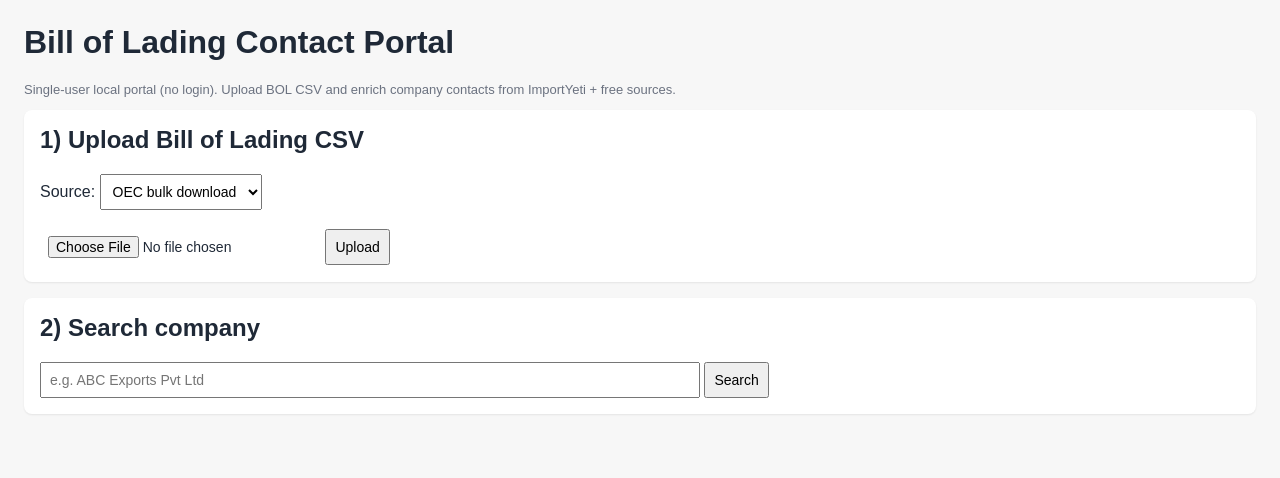
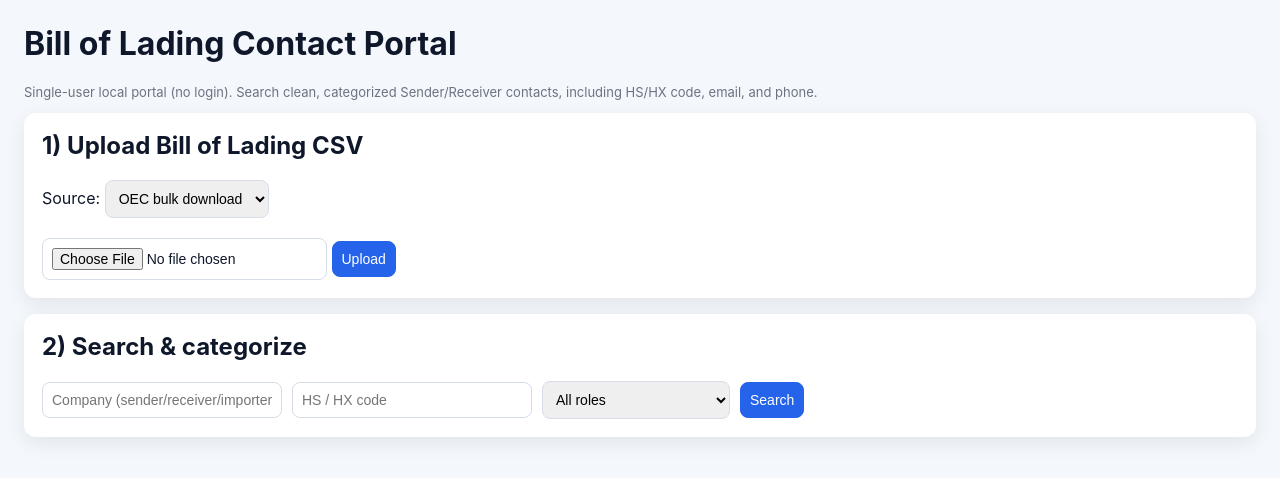
Before and after one commit to rajiv-rathod/amchaamaiprod, a Flask app: page / in a window 1280 px wide. Shown: the top 478 px of the page. Run offline with Flask 3, Linux system fonts and the light colour scheme.

Commit message:
Add categorized sender/receiver and HS code search UI
Agent-Logs-Url: https://github.com/rajiv-rathod/amchaamaiprod/sessions/596f91f9-c1d2-4597-9643-1d9085196381

Co-authored-by: rajiv-rathod <110773575+rajiv-rathod@users.noreply.github.com>

```diff
--- a/app.py
+++ b/app.py
@@ -24,7 +24,7 @@ REQUEST_TIMEOUT_SECONDS = 20
 MAX_CONTACT_VALUES = 5
 MAX_OPENCORPORATES_RESULTS = 5
 MIN_PHONE_DIGITS = 8
-MAX_COMPANIES_PER_ROW = 2
+MAX_COMPANIES_PER_ROW = 4
 DEFAULT_HEADERS = {
     "User-Agent": "Mozilla/5.0 (X11; Linux x86_64) AppleWebKit/537.36 "
     "(KHTML, like Gecko) Chrome/124.0.0.0 Safari/537.36"
@@ -52,6 +52,7 @@ def init_db() -> None:
                 consignee TEXT,
                 importer TEXT,
                 exporter TEXT,
+                hs_code TEXT,
                 origin_port TEXT,
                 destination_port TEXT,
                 arrival_date TEXT,
@@ -65,7 +66,10 @@ def init_db() -> None:
             CREATE TABLE IF NOT EXISTS contacts (
                 id INTEGER PRIMARY KEY AUTOINCREMENT,
                 company TEXT NOT NULL,
+                role TEXT,
                 source TEXT NOT NULL,
+                bill_number TEXT,
+                hs_code TEXT,
                 email TEXT,
                 phone TEXT,
                 website TEXT,
@@ -75,6 +79,17 @@ def init_db() -> None:
             )
             """
         )
+        ensure_column(conn, "shipments", "hs_code", "TEXT")
+        ensure_column(conn, "contacts", "role", "TEXT")
+        ensure_column(conn, "contacts", "bill_number", "TEXT")
+        ensure_column(conn, "contacts", "hs_code", "TEXT")
+
+
+def ensure_column(conn: sqlite3.Connection, table: str, column: str, col_type: str) -> None:
+    columns = conn.execute(f"PRAGMA table_info({table})").fetchall()
+    existing = {col["name"] for col in columns}
+    if column not in existing:
+        conn.execute(f"ALTER TABLE {table} ADD COLUMN {column} {col_type}")
 
 
 def normalize_str(value: Any) -> str:
@@ -95,6 +110,35 @@ def pick_field(row: dict[str, Any], names: list[str]) -> str:
             if name in key and value:
                 return value
     return ""
+
+
+def pick_field_with_keywords(row: dict[str, Any], required: list[str], any_of: list[str]) -> str:
+    lowered = {k.lower().strip(): normalize_str(v) for k, v in row.items()}
+    for key, value in lowered.items():
+        if not value:
+            continue
+        if all(token in key for token in required) and any(token in key for token in any_of):
+            return value
+    return ""
+
+
+def role_contact_values(row: dict[str, Any], role: str) -> tuple[str, str]:
+    if role == "sender":
+        role_keys = ["shipper", "sender", "supplier", "seller", "exporter"]
+    elif role == "receiver":
+        role_keys = ["consignee", "receiver", "buyer", "importer"]
+    elif role == "importer":
+        role_keys = ["importer"]
+    else:
+        role_keys = ["exporter", "shipper"]
+
+    email = pick_field_with_keywords(row, ["email"], role_keys)
+    phone = pick_field_with_keywords(row, ["phone"], role_keys)
+    if not phone:
+        phone = pick_field_with_keywords(row, ["mobile"], role_keys)
+    if not phone:
+        phone = pick_field_with_keywords(row, ["tel"], role_keys)
+    return email, phone
 
 
 def extract_contacts(text: str) -> tuple[list[str], list[str]]:
@@ -118,6 +162,7 @@ def ingest_csv(file_bytes: bytes, source: str) -> int:
             consignee = pick_field(row, ["consignee", "buyer"])
             importer = pick_field(row, ["importer"])
             exporter = pick_field(row, ["exporter"])
+            hs_code = pick_field(row, ["hs_code", "hscode", "hs code", "harmonized"])
             bill_number = pick_field(row, ["bill", "bl_no", "bol"])
             origin_port = pick_field(row, ["origin", "load_port", "port_of_loading"])
             destination_port = pick_field(row, ["destination", "discharge", "port_of_discharge"])
@@ -127,9 +172,9 @@ def ingest_csv(file_bytes: bytes, source: str) -> int:
             conn.execute(
                 """
                 INSERT INTO shipments (
-                    source, bill_number, shipper, consignee, importer, exporter,
+                    source, bill_number, shipper, consignee, importer, exporter, hs_code,
                     origin_port, destination_port, arrival_date, raw_json, created_at
-                ) VALUES (?, ?, ?, ?, ?, ?, ?, ?, ?, ?, ?)
+                ) VALUES (?, ?, ?, ?, ?, ?, ?, ?, ?, ?, ?, ?)
                 """,
                 (
                     source,
@@ -138,6 +183,7 @@ def ingest_csv(file_bytes: bytes, source: str) -> int:
                     consignee,
                     importer,
                     exporter,
+                    hs_code,
                     origin_port,
                     destination_port,
                     arrival_date,
@@ -147,18 +193,35 @@ def ingest_csv(file_bytes: bytes, source: str) -> int:
             )
 
             emails, phones = extract_contacts(row_text)
-            company_candidates = [c for c in [shipper, consignee, importer, exporter] if c]
-            for company in company_candidates[:MAX_COMPANIES_PER_ROW]:
+            role_company = [
+                ("sender", shipper or exporter),
+                ("receiver", consignee or importer),
+                ("importer", importer),
+                ("exporter", exporter),
+            ]
+            seen: set[tuple[str, str]] = set()
+            for role, company in role_company[:MAX_COMPANIES_PER_ROW]:
+                if not company:
+                    continue
+                key = (role, company)
+                if key in seen:
+                    continue
+                seen.add(key)
+                role_email, role_phone = role_contact_values(row, role)
                 conn.execute(
                     """
-                    INSERT INTO contacts (company, source, email, phone, website, address, raw_json, created_at)
-                    VALUES (?, ?, ?, ?, ?, ?, ?, ?)
+                    INSERT INTO contacts (
+                        company, role, source, bill_number, hs_code, email, phone, website, address, raw_json, created_at
+                    ) VALUES (?, ?, ?, ?, ?, ?, ?, ?, ?, ?, ?)
                     """,
                     (
                         company,
+                        role,
                         f"{source}-raw-row",
-                        ", ".join(emails) if emails else None,
-                        ", ".join(phones) if phones else None,
+                        bill_number or None,
+                        hs_code or None,
+                        role_email or (", ".join(emails) if emails else None),
+                        role_phone or (", ".join(phones) if phones else None),
                         None,
                         None,
                         row_text,
@@ -170,7 +233,14 @@ def ingest_csv(file_bytes: bytes, source: str) -> int:
     return count
 
 
-def upsert_contacts(company: str, source: str, records: list[dict[str, Any]]) -> int:
+def upsert_contacts(
+    company: str,
+    source: str,
+    records: list[dict[str, Any]],
+    role: str = "other",
+    hs_code: str = "",
+    bill_number: str = "",
+) -> int:
     if not records:
         return 0
     now = datetime.now(timezone.utc).isoformat()
@@ -179,12 +249,16 @@ def upsert_contacts(company: str, source: str, records: list[dict[str, Any]]) ->
         for item in records:
             conn.execute(
                 """
-                INSERT INTO contacts (company, source, email, phone, website, address, raw_json, created_at)
-                VALUES (?, ?, ?, ?, ?, ?, ?, ?)
+                INSERT INTO contacts (
+                    company, role, source, bill_number, hs_code, email, phone, website, address, raw_json, created_at
+                ) VALUES (?, ?, ?, ?, ?, ?, ?, ?, ?, ?, ?)
                 """,
                 (
                     company,
+                    role,
                     source,
+                    bill_number or None,
+                    hs_code or None,
                     normalize_str(item.get("email")) or None,
                     normalize_str(item.get("phone")) or None,
                     normalize_str(item.get("website")) or None,
@@ -272,49 +346,64 @@ def fetch_opencorporates_contacts(company: str) -> list[dict[str, Any]]:
     return records
 
 
-def find_shipments(company: str) -> list[sqlite3.Row]:
-    pattern = to_like_pattern(company)
+def find_shipments(company: str, hs_code: str) -> list[sqlite3.Row]:
+    clauses = []
+    params: list[str] = []
+    if company:
+        pattern = to_like_pattern(company)
+        clauses.append(
+            "(shipper LIKE ? ESCAPE '\\' OR consignee LIKE ? ESCAPE '\\' OR importer LIKE ? ESCAPE '\\' OR exporter LIKE ? ESCAPE '\\')"
+        )
+        params.extend([pattern, pattern, pattern, pattern])
+    if hs_code:
+        clauses.append("hs_code LIKE ? ESCAPE '\\'")
+        params.append(to_like_pattern(hs_code))
+    if not clauses:
+        return []
+
     with closing(get_db()) as conn:
-        rows = conn.execute(
-            """
-            SELECT *
-            FROM shipments
-            WHERE shipper LIKE ? ESCAPE '\'
-               OR consignee LIKE ? ESCAPE '\'
-               OR importer LIKE ? ESCAPE '\'
-               OR exporter LIKE ? ESCAPE '\'
-            ORDER BY id DESC
-            LIMIT 100
-            """,
-            (pattern, pattern, pattern, pattern),
-        ).fetchall()
+        sql = f"SELECT * FROM shipments WHERE {' AND '.join(clauses)} ORDER BY id DESC LIMIT 100"
+        rows = conn.execute(sql, tuple(params)).fetchall()
     return rows
 
 
-def find_contacts(company: str) -> list[sqlite3.Row]:
-    pattern = to_like_pattern(company)
+def find_contacts(company: str, hs_code: str, role: str) -> list[sqlite3.Row]:
+    clauses = []
+    params: list[str] = []
+    if company:
+        clauses.append("company LIKE ? ESCAPE '\\'")
+        params.append(to_like_pattern(company))
+    if hs_code:
+        clauses.append("hs_code LIKE ? ESCAPE '\\'")
+        params.append(to_like_pattern(hs_code))
+    if role and role != "all":
+        clauses.append("role = ?")
+        params.append(role)
+    if not clauses:
+        return []
+
     with closing(get_db()) as conn:
-        rows = conn.execute(
-            """
-            SELECT *
-            FROM contacts
-            WHERE company LIKE ? ESCAPE '\'
-            ORDER BY id DESC
-            LIMIT 100
-            """,
-            (pattern,),
-        ).fetchall()
+        sql = f"SELECT * FROM contacts WHERE {' AND '.join(clauses)} ORDER BY id DESC LIMIT 100"
+        rows = conn.execute(sql, tuple(params)).fetchall()
     return rows
 
 
 @app.route("/", methods=["GET"])
 def index():
     q = normalize_str(request.args.get("q", ""))
+    hs = normalize_str(request.args.get("hs", ""))
+    role = normalize_str(request.args.get("role", "all")) or "all"
     uploaded = normalize_str(request.args.get("uploaded", ""))
-    shipments = find_shipments(q) if q else []
-    contacts = find_contacts(q) if q else []
+    shipments = find_shipments(q, hs)
+    contacts = find_contacts(q, hs, role)
     return render_template(
-        "index.html", query=q, shipments=shipments, contacts=contacts, uploaded=uploaded
+        "index.html",
+        query=q,
+        hs=hs,
+        selected_role=role,
+        shipments=shipments,
+        contacts=contacts,
+        uploaded=uploaded,
     )
 
 
@@ -336,8 +425,8 @@ def enrich():
 
     importyeti_records = fetch_importyeti_contacts(company)
     opencorp_records = fetch_opencorporates_contacts(company)
-    upsert_contacts(company, "importyeti", importyeti_records)
-    upsert_contacts(company, "opencorporates", opencorp_records)
+    upsert_contacts(company, "importyeti", importyeti_records, role="other")
+    upsert_contacts(company, "opencorporates", opencorp_records, role="other")
 
     return redirect(url_for("index", q=company))
 
--- a/templates/index.html
+++ b/templates/index.html
@@ -5,20 +5,25 @@
   <meta name="viewport" content="width=device-width, initial-scale=1">
   <title>Bill of Lading Contact Portal</title>
   <style>
-    body { font-family: Arial, sans-serif; margin: 24px; background: #f7f7f7; color: #1f2937; }
-    .card { background: #fff; border-radius: 8px; padding: 16px; margin-bottom: 16px; box-shadow: 0 1px 2px rgba(0,0,0,0.08); }
+    body { font-family: Inter, Arial, sans-serif; margin: 24px; background: #f4f7fb; color: #0f172a; }
+    .card { background: #fff; border-radius: 12px; padding: 18px; margin-bottom: 16px; box-shadow: 0 6px 20px rgba(15, 23, 42, 0.08); }
     h1, h2 { margin-top: 0; }
-    input, button, select { padding: 8px; font-size: 14px; }
-    input[type=text] { width: min(640px, 90%); }
+    input, button, select { padding: 9px; font-size: 14px; border: 1px solid #d6dce8; border-radius: 8px; }
+    button { cursor: pointer; background: #2563eb; border-color: #2563eb; color: #fff; }
+    button:hover { background: #1d4ed8; }
+    input[type=text] { min-width: 220px; }
+    .grid { display: flex; flex-wrap: wrap; gap: 10px; align-items: center; }
+    .stats { display: flex; gap: 12px; flex-wrap: wrap; margin-top: 8px; }
+    .chip { background: #eef2ff; color: #3730a3; padding: 6px 10px; border-radius: 999px; font-size: 13px; }
     table { width: 100%; border-collapse: collapse; margin-top: 8px; }
     th, td { border: 1px solid #e5e7eb; padding: 8px; text-align: left; vertical-align: top; }
-    th { background: #f3f4f6; }
+    th { background: #eef2ff; }
     .muted { color: #6b7280; font-size: 13px; }
   </style>
 </head>
 <body>
   <h1>Bill of Lading Contact Portal</h1>
-  <p class="muted">Single-user local portal (no login). Upload BOL CSV and enrich company contacts from ImportYeti + free sources.</p>
+  <p class="muted">Single-user local portal (no login). Search clean, categorized Sender/Receiver contacts, including HS/HX code, email, and phone.</p>
   {% if uploaded %}
   <p><strong>Upload complete:</strong> {{ uploaded }} rows ingested.</p>
   {% endif %}
@@ -39,9 +44,18 @@
   </div>
 
   <div class="card">
-    <h2>2) Search company</h2>
-    <form method="get" action="/">
-      <input type="text" name="q" value="{{ query }}" placeholder="e.g. ABC Exports Pvt Ltd">
+    <h2>2) Search & categorize</h2>
+    <form method="get" action="/" class="grid">
+      <input type="text" name="q" value="{{ query }}" placeholder="Company (sender/receiver/importer/exporter)">
+      <input type="text" name="hs" value="{{ hs }}" placeholder="HS / HX code">
+      <select name="role">
+        <option value="all" {% if selected_role == "all" %}selected{% endif %}>All roles</option>
+        <option value="sender" {% if selected_role == "sender" %}selected{% endif %}>Sender</option>
+        <option value="receiver" {% if selected_role == "receiver" %}selected{% endif %}>Receiver</option>
+        <option value="importer" {% if selected_role == "importer" %}selected{% endif %}>Importer</option>
+        <option value="exporter" {% if selected_role == "exporter" %}selected{% endif %}>Exporter</option>
+        <option value="other" {% if selected_role == "other" %}selected{% endif %}>Other (web enrichment)</option>
+      </select>
       <button type="submit">Search</button>
     </form>
     {% if query %}
@@ -50,15 +64,26 @@
       <button type="submit">Enrich contacts from free web sources</button>
     </form>
     {% endif %}
+    {% if query or hs %}
+    <div class="stats">
+      <span class="chip">Contacts: {{ contacts|length }}</span>
+      <span class="chip">Shipments: {{ shipments|length }}</span>
+      <span class="chip">Role filter: {{ selected_role }}</span>
+      <span class="chip">HS/HX filter: {{ hs or "none" }}</span>
+    </div>
+    {% endif %}
   </div>
 
-  {% if query %}
+  {% if query or hs %}
   <div class="card">
-    <h2>Contacts ({{ contacts|length }})</h2>
+    <h2>Categorized contacts ({{ contacts|length }})</h2>
     <table>
       <thead>
         <tr>
+          <th>Role</th>
           <th>Company</th>
+          <th>Bill No.</th>
+          <th>HS/HX Code</th>
           <th>Source</th>
           <th>Email</th>
           <th>Phone</th>
@@ -69,7 +94,10 @@
       <tbody>
         {% for row in contacts %}
         <tr>
+          <td>{{ row.role or "other" }}</td>
           <td>{{ row.company }}</td>
+          <td>{{ row.bill_number or "" }}</td>
+          <td>{{ row.hs_code or "" }}</td>
           <td>{{ row.source }}</td>
           <td>{{ row.email or "" }}</td>
           <td>{{ row.phone or "" }}</td>
@@ -77,7 +105,7 @@
           <td>{{ row.address or "" }}</td>
         </tr>
         {% else %}
-        <tr><td colspan="6">No contact records yet.</td></tr>
+        <tr><td colspan="9">No contact records yet.</td></tr>
         {% endfor %}
       </tbody>
     </table>
@@ -89,6 +117,7 @@
       <thead>
         <tr>
           <th>Bill</th>
+          <th>HS/HX Code</th>
           <th>Shipper</th>
           <th>Consignee</th>
           <th>Importer</th>
@@ -103,6 +132,7 @@
         {% for row in shipments %}
         <tr>
           <td>{{ row.bill_number or "" }}</td>
+          <td>{{ row.hs_code or "" }}</td>
           <td>{{ row.shipper or "" }}</td>
           <td>{{ row.consignee or "" }}</td>
           <td>{{ row.importer or "" }}</td>
@@ -113,7 +143,7 @@
           <td>{{ row.source }}</td>
         </tr>
         {% else %}
-        <tr><td colspan="9">No shipments matched.</td></tr>
+        <tr><td colspan="10">No shipments matched.</td></tr>
         {% endfor %}
       </tbody>
     </table>
```
Also changed, not shown: README.md.
